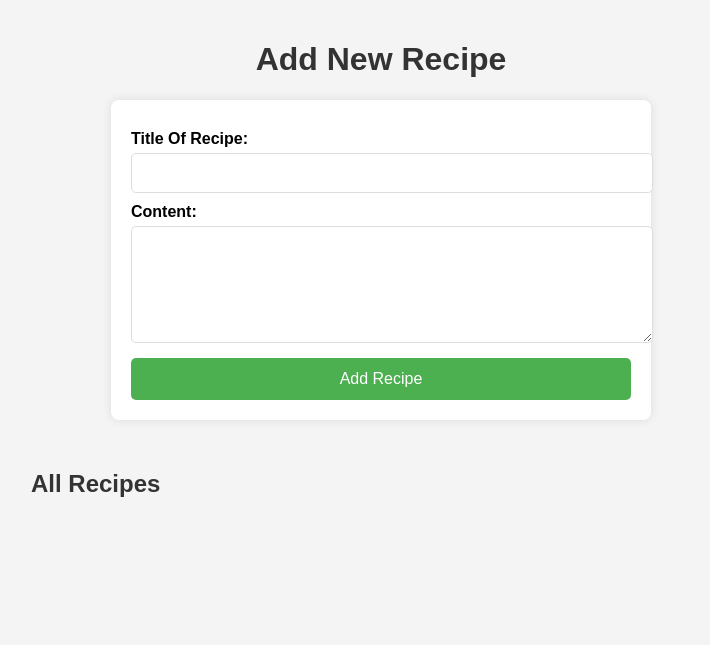
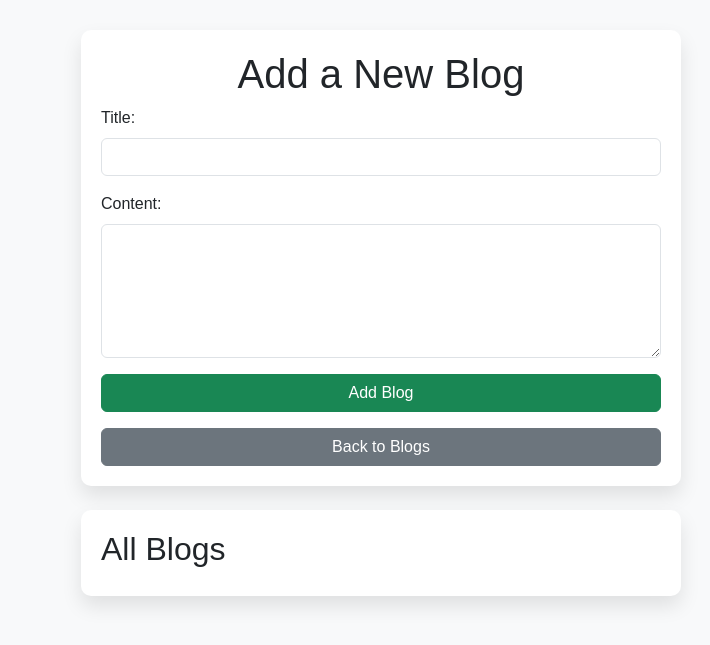
Before and after one commit to rodapoyraz/SK_Food_Suggestion, a Flask app: page /add_blog in a window 1280 px wide. Shown: the top 645 px of the page, without its empty margins (259-969 px from the left). Run offline with Flask 3, Linux system fonts and the light colour scheme; a user stored in the database is signed in; data that the repository does not hold is empty.

Commit message:
I added a delete feature to the favorite page, made some minor appearance additions, improved the blog page, edited it, made additions, deletions, likes, search box and so on.

```diff
--- a/app.py
+++ b/app.py
@@ -1,4 +1,4 @@
-from flask import Flask, request, render_template, redirect, url_for, session
+from flask import Flask, request, render_template, redirect, session, jsonify
 import sqlite3
 import requests
 from fpdf import FPDF
@@ -19,22 +19,9 @@
         password TEXT NOT NULL
     )''')
     cursor.execute('''
-    CREATE TABLE IF NOT EXISTS preferences (
-        user_id INTEGER,
-        country TEXT,
-        meal_type TEXT,
-        FOREIGN KEY(user_id) REFERENCES users(id)
-    )''')
-    cursor.execute('''
     CREATE TABLE IF NOT EXISTS favorites (
         user_id INTEGER,
         food_name TEXT,
-        FOREIGN KEY(user_id) REFERENCES users(id)
-    )''')
-    cursor.execute('''
-    CREATE TABLE IF NOT EXISTS notes (
-        user_id INTEGER,
-        note TEXT,
         FOREIGN KEY(user_id) REFERENCES users(id)
     )''')
     cursor.execute('''
@@ -47,26 +34,12 @@
         FOREIGN KEY(user_id) REFERENCES users(id)
     )
     ''')
-
-
-
-    conn.commit()
-    conn.close()
-
-
-def check_user(username, password):
-    conn = sqlite3.connect('database.db')
-    cursor = conn.cursor()
-    cursor.execute('SELECT * FROM users WHERE username=? AND password=?', (username, password))
-    user = cursor.fetchone()
-    conn.close()
-    return user
-
-
-def create_user(username, password):
-    conn = sqlite3.connect('database.db')
-    cursor = conn.cursor()
-    cursor.execute('INSERT INTO users (username, password) VALUES (?, ?)', (username, password))
+    cursor.execute('''
+    CREATE TABLE IF NOT EXISTS notes (
+        user_id INTEGER,
+        note TEXT NOT NULL,
+        FOREIGN KEY(user_id) REFERENCES users(id)
+    )''')
     conn.commit()
     conn.close()
 
@@ -74,9 +47,8 @@
 def get_food_suggestions(country=None, meal_type=None, diet=None, ingredients=None, query=None):
     params = {
         'apiKey': API_KEY,
-        'number': 10  # Increase results
+        'number': 10
     }
-
     if country:
         params['cuisine'] = country
     if meal_type:
@@ -89,9 +61,11 @@
         params['query'] = query
 
     response = requests.get(API_URL, params=params)
+    if response.status_code != 200:
+        return []
+
     results = response.json().get('results', [])
 
-    # Simplify the results
     recipes = [
         {
             'id': recipe.get('id'),
@@ -112,24 +86,35 @@
 def login_user():
     username = request.form['username']
     password = request.form['password']
-    user = check_user(username, password)
+
+    conn = sqlite3.connect('database.db')
+    cursor = conn.cursor()
+    cursor.execute('SELECT id FROM users WHERE username=? AND password=?', (username, password))
+    user = cursor.fetchone()
+    conn.close()
+
     if user:
         session['user_id'] = user[0]
         return redirect('/main')
+
     return 'Invalid login, try again.'
 
 
-@app.route('/signup')
+@app.route('/signup', methods=['GET', 'POST'])
 def signup():
+    if request.method == 'POST':
+        username = request.form['username']
+        password = request.form['password']
+
+        conn = sqlite3.connect('database.db')
+        cursor = conn.cursor()
+        cursor.execute('INSERT INTO users (username, password) VALUES (?, ?)', (username, password))
+        conn.commit()
+        conn.close()
+
+        return redirect('/')
+
     return render_template('signup.html')
-
-
-@app.route('/signup', methods=['POST'])
-def signup_user():
-    username = request.form['username']
-    password = request.form['password']
-    create_user(username, password)
-    return redirect('/')
 
 
 @app.route('/main')
@@ -139,56 +124,51 @@
     return render_template('main.html')
 
 
-@app.route('/kebabs')
-def kebabs():
+@app.route('/favorites')
+def favorites():
     if 'user_id' not in session:
         return redirect('/')
-    return render_template('kebabs.html')
 
-@app.route('/blogs')
-def blog():
-    # Veritabanındaki tüm blogları al
-    try:
-        conn = sqlite3.connect('database.db')  # Veritabanına bağlan
-        cursor = conn.cursor()
-        cursor.execute('SELECT title, content FROM blogs')  # Blogları çek
-        blogs = cursor.fetchall()
-    except sqlite3.Error as e:
-        print(f"Veritabanı hatası: {e}")  # Hata varsa terminale yazdır
-        blogs = []  # Hata durumunda boş liste döndür
-    finally:
-        conn.close()  # Veritabanı bağlantısını kapat
+    conn = sqlite3.connect('database.db')
+    cursor = conn.cursor()
+    cursor.execute('SELECT food_name FROM favorites WHERE user_id=?', (session['user_id'],))
+    foods = cursor.fetchall()
+    conn.close()
 
-    # Blogları HTML şablonuna gönder
-    return render_template('blogs.html', blogs=blogs)
+    return render_template('favorites.html', foods=foods)
 
 
+@app.route('/add_favorite', methods=['POST'])
+def add_favorite():
+    if 'user_id' not in session:
+        return redirect('/')
+
+    food_name = request.form.get('food_name')
+
+    conn = sqlite3.connect('database.db')
+    cursor = conn.cursor()
+    cursor.execute('INSERT INTO favorites (user_id, food_name) VALUES (?, ?)', (session['user_id'], food_name))
+    conn.commit()
+    conn.close()
+
+    return redirect('/favorites')
+
+@app.route('/remove_favorite', methods=['POST'])
+def remove_favorite():
+    if 'user_id' not in session:
+        return redirect('/')
+
+    food_name = request.json.get('food')
+
+    conn = sqlite3.connect('database.db')
+    cursor = conn.cursor()
+    cursor.execute('DELETE FROM favorites WHERE user_id=? AND food_name=?', (session['user_id'], food_name))
+    conn.commit()
+    conn.close()
+
+    return {"message": f"'{food_name}' favorilerden kaldırıldı!"}, 200
 
 
-@app.route('/add_blog', methods=['GET', 'POST'])
-def add_blog():
-    if request.method == 'POST':
-        title = request.form.get('title')
-        content = request.form.get('content')
-
-        # Blogu veritabanına ekleyelim
-        conn = sqlite3.connect('database.db')
-        cursor = conn.cursor()
-        cursor.execute('INSERT INTO blogs (title, content) VALUES (?, ?)', (title, content))
-        conn.commit()
-        conn.close()
-
-        return redirect('/add_blog')  # Blog eklendikten sonra sayfayı yenile
-
-    # Veritabanındaki blogları alalım
-    conn = sqlite3.connect('database.db')
-    cursor = conn.cursor()
-    cursor.execute('SELECT title, content FROM blogs')
-    blogs = cursor.fetchall()
-    conn.close()
-
-    # Blogları HTML şablonuna gönder
-    return render_template('add_blog.html', blogs=blogs)
 
 
 @app.route('/suggestions', methods=['GET', 'POST'])
@@ -209,90 +189,77 @@
     return render_template('suggestions.html', recipes=[])
 
 
-
-
 @app.route('/recipe/<int:recipe_id>')
 def recipe_details(recipe_id):
     if 'user_id' not in session:
         return redirect('/')
 
-    # Fetch recipe details from Spoonacular
     response = requests.get(
         f"https://api.spoonacular.com/recipes/{recipe_id}/information",
         params={'apiKey': API_KEY}
     )
     recipe = response.json()
 
-    # Handle case where no recipe is found
     if not recipe:
         return "Recipe details not available.", 404
 
-    # Render the recipe details page
     return render_template('recipe_details.html', recipe=recipe)
 
 
-@app.route('/favorites')
-def favorites():
+@app.route('/blogs')
+def blog():
+    conn = sqlite3.connect('database.db')
+    cursor = conn.cursor()
+    cursor.execute('SELECT title, content FROM blogs')
+    blogs = cursor.fetchall()
+    conn.close()
+
+    return render_template('blogs.html', blogs=blogs)
+
+
+@app.route('/add_blog', methods=['GET', 'POST'])
+def add_blog():
     if 'user_id' not in session:
         return redirect('/')
+
+    if request.method == 'POST':
+        title = request.form.get('title')
+        content = request.form.get('content')
+
+        conn = sqlite3.connect('database.db')
+        cursor = conn.cursor()
+        cursor.execute('INSERT INTO blogs (user_id, title, content) VALUES (?, ?, ?)',
+                       (session['user_id'], title, content))
+        conn.commit()
+        conn.close()
+
+        return redirect('/blogs')
+
+    return render_template('add_blog.html')
+
+@app.route('/delete_blog', methods=['POST'])
+def delete_blog():
+    if 'user_id' not in session:
+        return redirect('/')
+
+    title = request.form.get('title')
+
     conn = sqlite3.connect('database.db')
     cursor = conn.cursor()
-    cursor.execute('SELECT food_name FROM favorites WHERE user_id=?', (session['user_id'],))
-    foods = cursor.fetchall()
+    cursor.execute('DELETE FROM blogs WHERE title = ?', (title,))
+    conn.commit()
     conn.close()
-    return render_template('favorites.html', foods=foods)
+
+    return redirect('/blogs')
 
 
-@app.route('/add_favorite', methods=['POST'])
-def add_favorite():
+
+
+@app.route('/kebabs')
+def kebabs():
     if 'user_id' not in session:
         return redirect('/')
-    food_name = request.form['food_name']
-    conn = sqlite3.connect('database.db')
-    cursor = conn.cursor()
-    cursor.execute('INSERT INTO favorites (user_id, food_name) VALUES (?, ?)', (session['user_id'], food_name))
-    conn.commit()
-    conn.close()
-    return redirect('/favorites')
-
-
-@app.route('/notes')
-def notes():
-    if 'user_id' not in session:
-        return redirect('/')
-    conn = sqlite3.connect('database.db')
-    cursor = conn.cursor()
-    cursor.execute('SELECT note FROM notes WHERE user_id=?', (session['user_id'],))
-    notes = cursor.fetchall()
-    conn.close()
-    return render_template('notes.html', notes=notes)
-
-
-@app.route('/add_note', methods=['POST'])
-def add_note():
-    if 'user_id' not in session:
-        return redirect('/')
-    note = request.form['note']
-    conn = sqlite3.connect('database.db')
-    cursor = conn.cursor()
-    cursor.execute('INSERT INTO notes (user_id, note) VALUES (?, ?)', (session['user_id'], note))
-    conn.commit()
-    conn.close()
-    return redirect('/notes')
-
-
-@app.route('/delete_note', methods=['POST'])
-def delete_note():
-    if 'user_id' not in session:
-        return redirect('/')
-    note = request.form['note']
-    conn = sqlite3.connect('database.db')
-    cursor = conn.cursor()
-    cursor.execute('DELETE FROM notes WHERE user_id=? AND note=?', (session['user_id'], note))
-    conn.commit()
-    conn.close()
-    return redirect('/notes')
-
+    return render_template('kebabs.html')
 
 @app.route('/download_pdf/<food_name>')
 def download_pdf(food_name):
@@ -309,6 +276,43 @@
     session.pop('user_id', None)
     return redirect('/')
 
+@app.route('/notes')
+def notes():
+    if 'user_id' not in session:
+        return redirect('/')
+    conn = sqlite3.connect('database.db')
+    cursor = conn.cursor()
+    cursor.execute('SELECT note FROM notes WHERE user_id=?', (session['user_id'],))
+    notes = cursor.fetchall()
+    conn.close()
+    return render_template('notes.html', notes=notes)
+
+@app.route('/add_note', methods=['POST'])
+def add_note():
+    if 'user_id' not in session:
+        return redirect('/')
+    note = request.form['note']
+    conn = sqlite3.connect('database.db')
+    cursor = conn.cursor()
+    cursor.execute('INSERT INTO notes (user_id, note) VALUES (?, ?)', (session['user_id'], note))
+    conn.commit()
+    conn.close()
+    return redirect('/notes')
+
+@app.route('/delete_note', methods=['POST'])
+def delete_note():
+    if 'user_id' not in session:
+        return redirect('/')
+    note = request.form['note']
+    conn = sqlite3.connect('database.db')
+    cursor = conn.cursor()
+    cursor.execute('DELETE FROM notes WHERE user_id=? AND note=?', (session['user_id'], note))
+    conn.commit()
+    conn.close()
+    return redirect('/notes')
+
+
+
 
 
 if __name__ == '__main__':
--- a/templates/add_blog.html
+++ b/templates/add_blog.html
@@ -3,86 +3,37 @@
 <head>
     <meta charset="UTF-8">
     <meta name="viewport" content="width=device-width, initial-scale=1.0">
-    <title>Add New Recipe</title>
+    <title>Add New Blog</title>
+
+    <link href="https://cdn.jsdelivr.net/npm/bootstrap@5.3.0-alpha3/dist/css/bootstrap.min.css" rel="stylesheet">
     <style>
         body {
+            background-color: #f8f9fa;
             font-family: Arial, sans-serif;
-            background-color: #f4f4f4;
-            margin: 0;
+        }
+        .container {
+            max-width: 600px;
+            margin: auto;
             padding: 20px;
-            display: flex;
-            flex-direction: column;
-            align-items: center;
+            background: white;
+            border-radius: 10px;
+            box-shadow: 0px 10px 20px rgba(0, 0, 0, 0.1);
+            margin-top: 30px;
         }
-
-        h1, h2 {
-            color: #333;
-        }
-
-        form {
-            background: white;
-            padding: 20px;
-            border-radius: 8px;
-            box-shadow: 0px 0px 10px rgba(0, 0, 0, 0.1);
-            width: 100%;
-            max-width: 500px;
-            display: flex;
-            flex-direction: column;
-        }
-
-        label {
-            font-weight: bold;
-            margin-top: 10px;
-        }
-
-        input, textarea {
-            width: 100%;
-            padding: 10px;
-            margin-top: 5px;
-            border: 1px solid #ddd;
-            border-radius: 5px;
-            font-size: 16px;
-        }
-
-        button {
-            margin-top: 15px;
-            padding: 12px;
-            background-color: #4CAF50;
-            color: white;
-            border: none;
-            border-radius: 5px;
-            cursor: pointer;
-            font-size: 16px;
-            transition: 0.3s;
-        }
-
-        button:hover {
-            background-color: #45a049;
-        }
-
-        .blogs-container {
-            margin-top: 30px;
-            width: 100%;
-            max-width: 700px;
-        }
-
         .blog-card {
-            background: white;
+            background: #ffffff;
             padding: 15px;
             margin-top: 10px;
             border-radius: 8px;
-            box-shadow: 0px 0px 10px rgba(0, 0, 0, 0.1);
+            box-shadow: 0px 4px 10px rgba(0, 0, 0, 0.1);
         }
-
         .blog-card h3 {
             margin: 0;
             color: #333;
         }
-
         .blog-card p {
             color: #666;
         }
-
         .delete-btn {
             background-color: #d9534f;
             color: white;
@@ -93,34 +44,77 @@
             font-size: 14px;
             transition: 0.3s;
         }
-
-
+        .delete-btn:hover {
+            background-color: #c9302c;
+        }
+        .back-btn {
+            margin-top: 20px;
+        }
+        .success-message {
+            display: none;
+            color: green;
+            font-weight: bold;
+            margin-top: 10px;
+        }
     </style>
 </head>
 <body>
-    <h1>Add New Recipe</h1>
-    <form action="/add_blog" method="post">
-        <label for="title">Title Of Recipe:</label>
-        <input type="text" id="title" name="title" required>
 
-        <label for="content">Content:</label>
-        <textarea id="content" name="content" rows="5" required></textarea>
+    <div class="container">
+        <h1 class="text-center">Add a New Blog</h1>
 
-        <button type="submit">Add Recipe</button>
-    </form>
 
-    <div class="blogs-container">
-        <h2>All Recipes</h2>
+        <form id="blogForm" action="/add_blog" method="post">
+            <label for="title" class="form-label">Title:</label>
+            <input type="text" id="title" name="title" class="form-control" required>
+
+            <label for="content" class="form-label mt-3">Content:</label>
+            <textarea id="content" name="content" rows="5" class="form-control" required></textarea>
+
+            <button type="submit" class="btn btn-success w-100 mt-3">Add Blog</button>
+        </form>
+
+
+        <p id="successMessage" class="success-message">Blog successfully added!</p>
+
+
+        <a href="/blogs" class="btn btn-secondary back-btn w-100 mt-3">Back to Blogs</a>
+    </div>
+
+    <div class="container mt-4">
+        <h2>All Blogs</h2>
         {% for blog in blogs %}
         <div class="blog-card">
             <h3>{{ blog[0] }}</h3>
             <p>{{ blog[1] }}</p>
-            <form method="POST" action="/delete_blog" style="display: inline;">
+            <form method="POST" action="/delete_blog">
                 <input type="hidden" name="title" value="{{ blog[0] }}">
-
+                <button class="delete-btn">Delete</button>
             </form>
         </div>
         {% endfor %}
     </div>
+
+
+    <script src="https://cdn.jsdelivr.net/npm/bootstrap@5.3.0-alpha3/dist/js/bootstrap.bundle.min.js"></script>
+
+    <script>
+
+        document.getElementById("blogForm").addEventListener("submit", function(event) {
+            event.preventDefault();
+
+            let form = event.target;
+            let formData = new FormData(form);
+
+            fetch("/add_blog", {
+                method: "POST",
+                body: formData
+            }).then(response => response.text()).then(() => {
+                document.getElementById("successMessage").style.display = "block";
+                form.reset();
+            });
+        });
+    </script>
+
 </body>
 </html>
```
Also changed, not shown: templates/blog_detail.html (+70 -5 lines), templates/blogs.html (+63 -6 lines), templates/favorites.html (+76 -30 lines), database.db (added).
